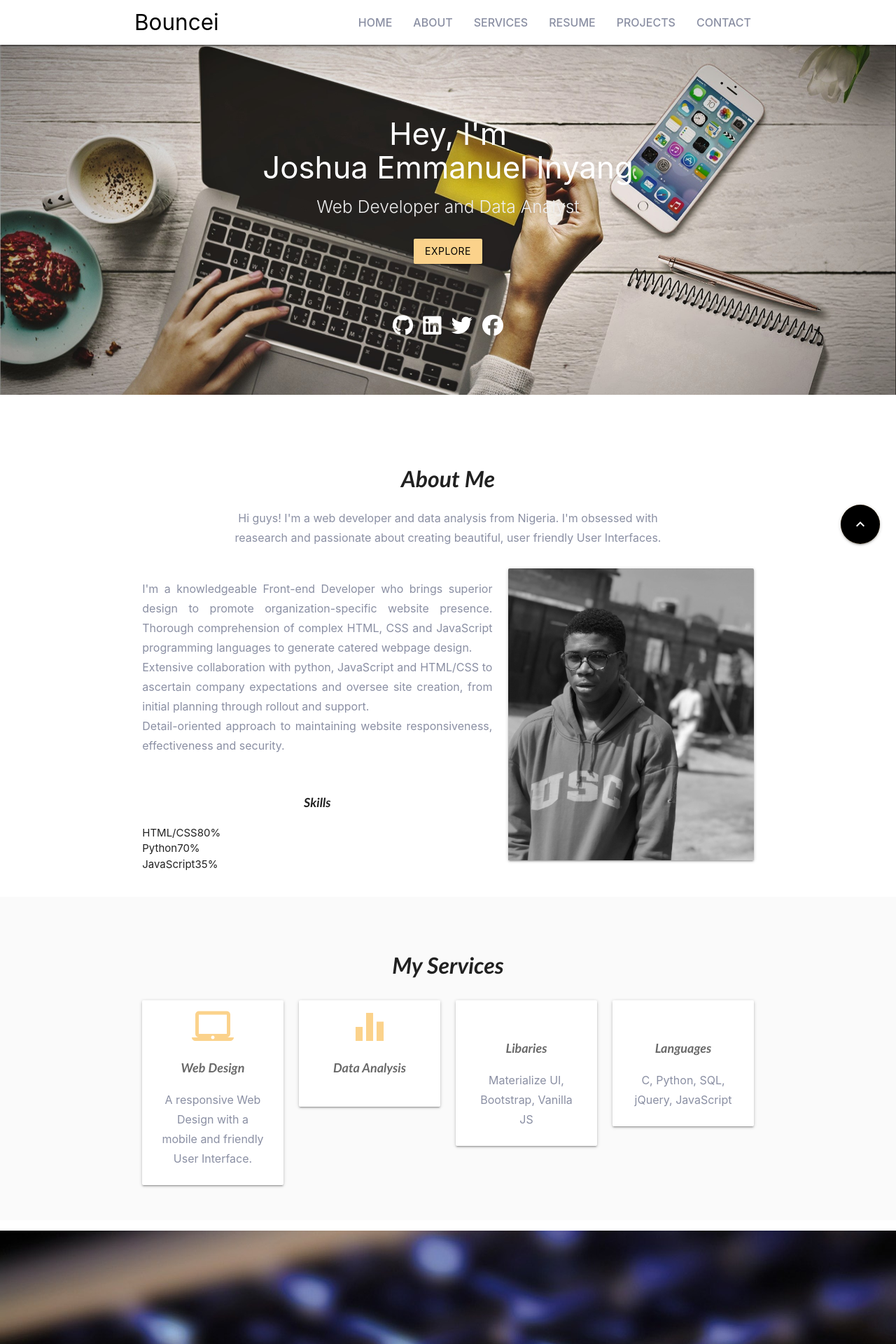
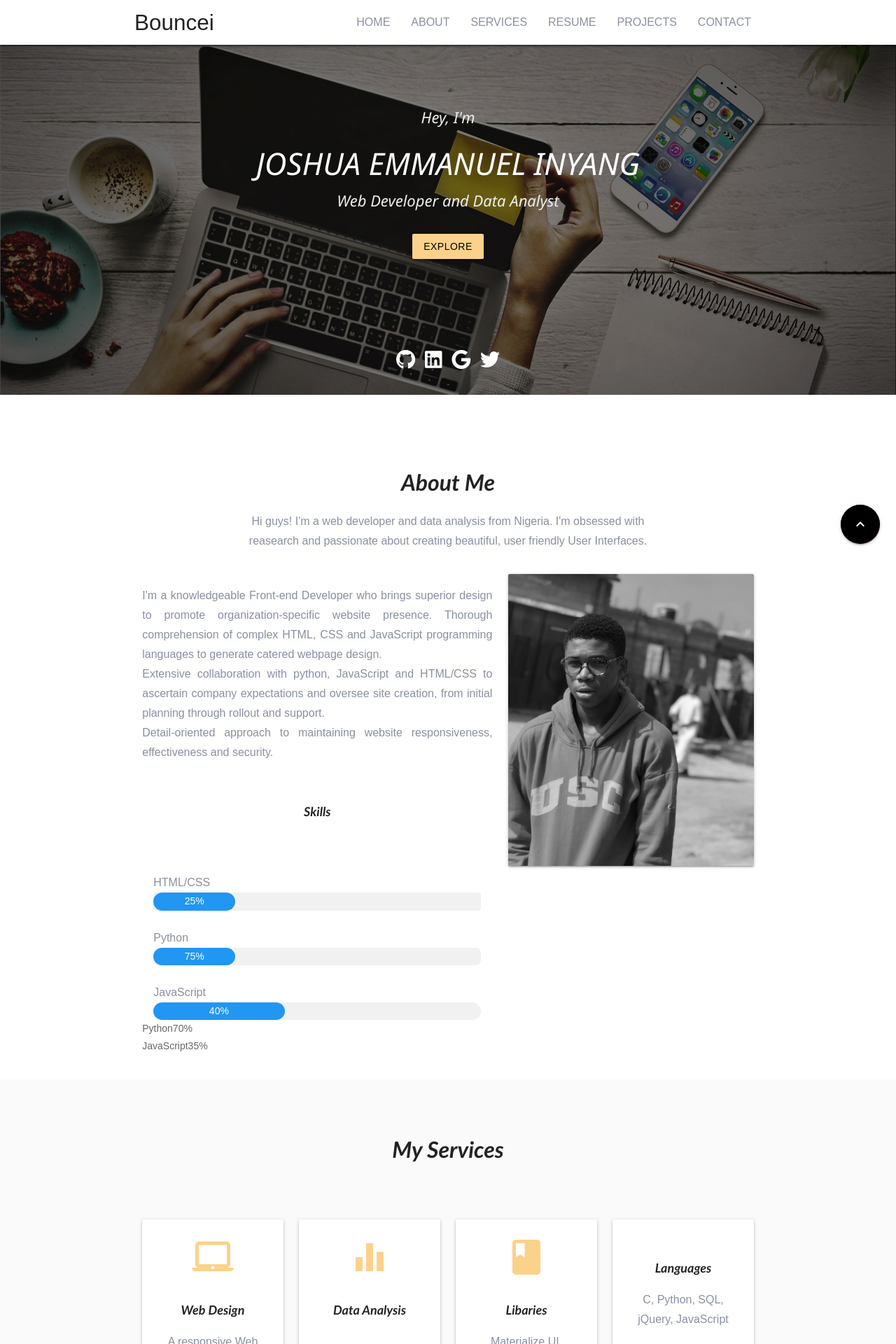
Before and after one commit to bouncei/portfolio, a PHP site: page / in a window 1280 px wide. Shown: the top 1920 px of the page at 70% size. Run offline with PHP 8.4, Linux system fonts and the light colour scheme; some libraries are stand-ins or nearby versions.

Commit message:
UI commits

```diff
--- a/index.html
+++ b/index.html
@@ -1,5 +1,8 @@
 <html>
     <head>
+      <link rel="stylesheet" href="https://www.w3schools.com/w3css/4/w3.css">
+      <!-- Import css -->
+      <link rel="stylesheet" href="static/css/main.css">
       <!--Import Google Icon Font-->
       <link href="https://fonts.googleapis.com/icon?family=Material+Icons" rel="stylesheet">
       <!--Import materialize.css-->
@@ -8,10 +11,12 @@
       <link href="https://fonts.googleapis.com/icon?family=Material+Icons" rel="stylesheet">
       <!-- Import Font  -->
       <script src="https://kit.fontawesome.com/ddce742ad3.js" crossorigin="anonymous"></script>
-      <!-- Import css -->
-      <link rel="stylesheet" href="static/css/main.css">
+
+
+
       <!--Let browser know website is optimized for mobile-->
       <meta name="viewport" content="width=device-width, initial-scale=1.0"/>
+
 
       <title>Joshua Emmanuel Inyang</title>
     </head>
@@ -23,7 +28,7 @@
             <nav class="white" role="navigation">
                 <div class="container">
                     <div class="nav-wrapper">
-                        <a href="#" class="brand-logo black-text">Bouncei</a>
+                        <a href="#" class="brand-logo" >Bouncei</a>
                         <!-- Show Slide Out for Mobile -->
                         <a href="#" data-target="slideout" class="sidenav-trigger">
                             <i class="material-icons black-text">menu</i>
@@ -94,10 +99,12 @@
 
                 <ul class="slides">
                     <li>
-                      <img src="static/img/laptop-3317007.jpg" class="cover" alt="cover slide"> <!-- random image -->
+                      <img src="static/img/image.jpg" class="cover" alt="cover slide">
+                      <br>
                       <div class="caption center-align">
-                        <h3>Hey, I'm <br> <span>Joshua Emmanuel Inyang</span></h3>
-                        <h5 class="light grey-text text-lighten-3 hide-on-small-only">Web Developer and Data Analyst</h5>
+                        <h5 class="light grey-text text-lighten-3 hide-on-small-only" style="font-style: oblique; font-size: 22px;">Hey, I'm  </h5>
+                        <h3 style="text-transform: uppercase; font-style: italic;">Joshua Emmanuel Inyang</h3>
+                        <h5 class="light grey-text text-lighten-3 hide-on-small-only" style="font-style: oblique; font-size: 22px;">Web Developer and Data Analyst</h5>
                         <br>
 
                         <a href="#about" class="btn black-text">Explore</a>
@@ -105,6 +112,9 @@
                         <br>
                         <br>
                         <br>
+                        <br>
+                        <br>
+
 
 
                         <div class="container">
@@ -114,17 +124,18 @@
                                         <i class="fab fa-github fa-2x"></i>
                                     </a>
 
-                                    <a href="#" class="white-text link">
+                                    <a href="https://www.linkedin.com/in/joshua-inyang-2753841b7" class="white-text link">
                                        <i class="fab fa-linkedin fa-2x"></i>
                                    </a>
 
                                    <a href="#" class="white-text link">
+                                       <i class="fab fa-google fa-2x"></i>
+                                   </a>
+
+                                   <a href="https://twitter.com/InyangJoshua8" class="white-text link">
                                        <i class="fab fa-twitter fa-2x"></i>
                                    </a>
 
-                                   <a href="#" class="white-text link">
-                                       <i class="fab fa-facebook fa-2x"></i>
-                                   </a>
 
                                 </div>
                             </div>
@@ -166,9 +177,30 @@
 
 
                                 <div class="skills__data">
-                                    <span class="skills__name">HTML/CSS</span>
-                                    <span class="skills__number">80%</span>
-                                    <span class="skills__bar skills__html"></span>
+                                    <!-- <span class="skills__name">HTML/CSS</span>
+                                    <span ><div class="w3-light-grey w3-round-xlarge">
+                                        <div class="w3-container w3-#f w3-round-xlarge" style="width:80%">80%</div>
+                                    </div></span>
+                                    <span class="skills__bar skills__html"></span> -->
+                                    <div class="w3-container">
+                                        <p class="white-text">Use any of the <strong>w3-round</strong> classes to add rounded corners to progress bars:</p>
+                                        <p>HTML/CSS</p>
+                                        <div class="w3-light-grey w3-round">
+                                          <div class="w3-container w3-blue w3-round-xlarge" style="width:25%">25%</div>
+                                        </div><br>
+
+                                        <p>Python</p>
+                                        <div class="w3-light-grey w3-round-large">
+                                          <div class="w3-container w3-blue w3-round-xlarge" style="width:25%">75%</div>
+                                        </div><br>
+
+                                        <p>JavaScript</p>
+                                        <div class="w3-light-grey w3-round-xlarge">
+                                          <div class="w3-container w3-blue w3-round-xlarge" style="width:40%">40%</div>
+                                        </div>
+                                      </div>
+
+
 
                                 </div>
                                 <div class="skills__data">
@@ -242,6 +274,8 @@
                 <div class="row">
                     <br>
                     <h1 class="center">My Services</h1>
+                    <br>
+                    <br>
                     <div class="col s12 m3">
                         <div class="card-panel center">
                             <i class="material-icons medium">laptop_mac</i>
@@ -261,7 +295,7 @@
 
                     <div class="col s12 m3">
                         <div class="card-panel center">
-                            <i class=""></i>
+                            <i class="material-icons medium">book</i>
                             <a href="#home"><h2>Libaries</h2></a>
                             <p>Materialize UI, Bootstrap, Vanilla JS</p>
 
@@ -270,7 +304,7 @@
 
                     <div class="col s12 m3">
                         <div class="card-panel center">
-                            <i class=""></i>
+                            <i class="material-icons medium"></i>
                             <a href="#home"><h2>Languages</h2></a>
                             <p>C, Python, SQL, jQuery, JavaScript   </p>
 
@@ -286,8 +320,9 @@
             <div class="parallax-container">
                 <div class="parallax"><img src="static/img/technology-785742_1280.jpg"></div>
                 <div class="little-info center">
-                    <h2>Do You Wanna Design A webpage?</h2>
-                    <p class="white-text">With a briliant idea, the right tools and unparalleled touch,<br> We have a chance of building a million dollar project. </p>
+                    <h2 class="white-text">Do You Wanna Design A webpage?</h2>
+                    <p class="white-text" style="font-style: oblique;">With a briliant idea, the right tools and unparalleled touch,<br> We have a chance of building a million dollar project. </p>
+                    <i class="material-icons"></i>
                     <!-- <div class="container">
                         <a href="#" class="btn black-text" ><i class="material-icons black-text">remove_red_eye</i>  Resume</a>
 
@@ -305,6 +340,18 @@
 
         <!-- Section: Resume -->
         <section id="resume" class="section section-resume grey lighten-5 scrollspy">
+            <div class="container">
+                <div class="row center">
+                    <div class="col s12 m6">
+                        <i class="material-icons large">attach_file</i>
+                    </div>
+                    <!-- <div class="col s12 m6 resume-button">
+                        <h2>Resume</h2>
+                        <a href="#" class="btn black-text">view</a>
+
+                    </div> -->
+                </div>
+            </div>
 
         </section>
 
@@ -312,6 +359,8 @@
         <section id="projects" class="section section-projects scrollspy">
             <div class="container">
                 <h1 class="center">My Recent Works</h1>
+                <br>
+                <br>
                 <div class="row">
                     <div class="col s12 m4">
                         <img src="static/img/Screenshot (32).png" alt="" class="materialboxed responsive-img">
@@ -323,13 +372,13 @@
                     <div class="col s12 m4">
                         <img src="static/img/Screenshot (joshville).png" alt="" class="materialboxed responsive-img">
                         <div class="project-links center">
-                            <a href="https://github.com/bouncei?tab=repositories"><h2>a travel agency</h2></a>
+                            <a href="https://joshville.herokuapp.com/"><h2>a travel agency</h2></a>
                         </div>
                     </div>
                     <div class="col s12 m4">
                         <img src="static/img/Screenshot (29).png" alt="" class="materialboxed responsive-img">
                         <div class="project-links center">
-                            <a href="https://github.com/bouncei?tab=repositories"><h2 >pacman</h2></a>
+                            <a href="https://github.com/bouncei/pacman"><h2 >pacman</h2></a>
                         </div>
                     </div>
 
@@ -339,7 +388,7 @@
                     <div class="col s12 m4">
                         <img src="static/img/Screenshot (33).png" alt="" class="materialboxed responsive-img">
                         <div class="project-links center">
-                            <a href="https://github.com/bouncei?tab=repositories"><h2 >titanic model</h2></a>
+                            <a href="https://github.com/bouncei/titanic"><h2 >titanic model</h2></a>
                         </div>
                     </div>
                     <div class="col s12 m4">
@@ -351,7 +400,7 @@
                     <div class="col s12 m4">
                         <img src="static/img/opengraph-icon-200x200.png" alt="" class="materialboxed responsive-img">
                         <div class="project-links center">
-                            <a href="https://github.com/bouncei?tab=repositories"><h2> to-do app</h2></a>
+                            <a href="https://github.com/bouncei/Todo_App"><h2> to-do app</h2></a>
                         </div>
                     </div>
                 </div>
@@ -360,19 +409,19 @@
                     <div class="col s12 m4">
                         <img src="static/img/opengraph-icon-200x200.png" alt="" class="materialboxed responsive-img">
                         <div class="project-links center">
-                            <a href="https://github.com/bouncei?tab=repositories"><h2 > PEOPLE</h2></a>
+                            <a href="#"><h2 > PEOPLE</h2></a>
                         </div>
                     </div>
                     <div class="col s12 m4">
                         <img src="static/img/opengraph-icon-200x200.png" alt="" class="materialboxed responsive-img">
                         <div class="project-links center">
-                            <a href="https://github.com/bouncei?tab=repositories"><h2 > PEOPLE</h2></a>
+                            <a href="#"><h2 > PEOPLE</h2></a>
                         </div>
                     </div>
                     <div class="col s12 m4">
                         <img src="static/img/opengraph-icon-200x200.png" alt="" class="materialboxed responsive-img">
                         <div class="project-links center">
-                            <a href="https://github.com/bouncei?tab=repositories"><h2 > PEOPLE</h2></a>
+                            <a href="#"><h2 > PEOPLE</h2></a>
                         </div>
                     </div>
                 </div>
--- a/static/css/main.css
+++ b/static/css/main.css
@@ -1,17 +1,22 @@
-.body {
-    font-size: 14px;
-    font-weight: 400;
-    font-family: "Source Sans Pro", sans-serif;
-    color: #666;
-    line-height: 25px;
+html {
+    font-family: -apple-system,BlinkMacSystemFont,"Segoe UI",Roboto,Oxygen-Sans,Ubuntu,Cantarell,"Helvetica Neue",sans-serif;
+    font-weight: normal;
+}
+
+body {
+    font-size: 14px !important;
+    font-weight: 400 !important;
+    font-family: "Source Sans Pro", sans-serif !important;
+    color: #666 !important;
+    line-height: 25px !important;
 }
 
 p{
-    font-size: 16px;
-    font-weight: 400;
-    line-height: 28px;
-    color: #8a8fa3;
-    margin: 0px;
+    font-size: 16px !important;
+    font-weight: 400 !important;
+    line-height: 28px !important;
+    color: #8a8fa3 !important;
+    margin: 0px !important;
 }
 
 .material-icons {
@@ -54,6 +59,7 @@ h2 {
     font-weight: bold !important;
     font-style: oblique !important;
     font-size: large !important;
+    color: rgb(36, 33, 33);
 
 }
 
@@ -62,6 +68,7 @@ h1 {
     font-weight: bold !important;
     font-style: oblique !important;
     font-size: xx-large !important;
+    color: rgb(36, 33, 33);
 
 }
 
@@ -124,14 +131,15 @@ h1 {
 
 .page-scroll:hover {
     color: #FBD28B;
+    background: none !important;
 }
 
 .page-scroll {
     text-transform: uppercase;
-    font-size: 16px;
+    font-size: 16px !important;
     color: #8a8fa3;
-    font-weight: 500;
-    position: relative;
+    font-weight: 500 !important;
+    position: relative !important;
     transition: all 0.3s ease-out 0s;
 
 }
@@ -210,3 +218,21 @@ h1 {
     height: 661px !important;
     width: 1365px !important;
 } */
+
+.fa-google:hover {
+    color: red;
+}
+
+/* .section-services .s12{
+    box-shadow: rgb(50, 23, 112);
+} */
+
+
+/* .section-resume .resume-button{
+    margin-right: 3px;
+} */
+
+.brand-logo {
+    font-weight: lighter !important;
+    color: rgb(36, 33, 33) !important;
+}
```
Also changed, not shown: static/img/image.jpg (added), static/img/laptop-3317007.jpg (deleted).
